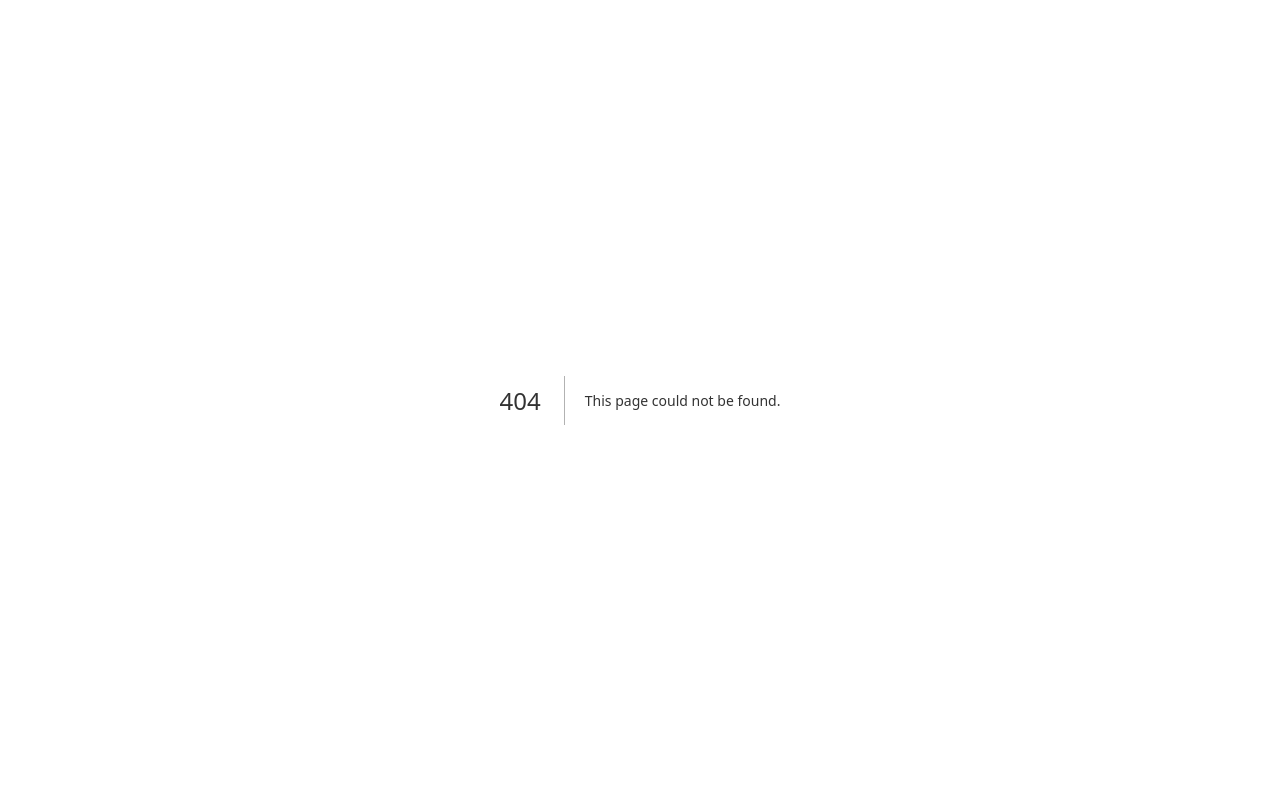
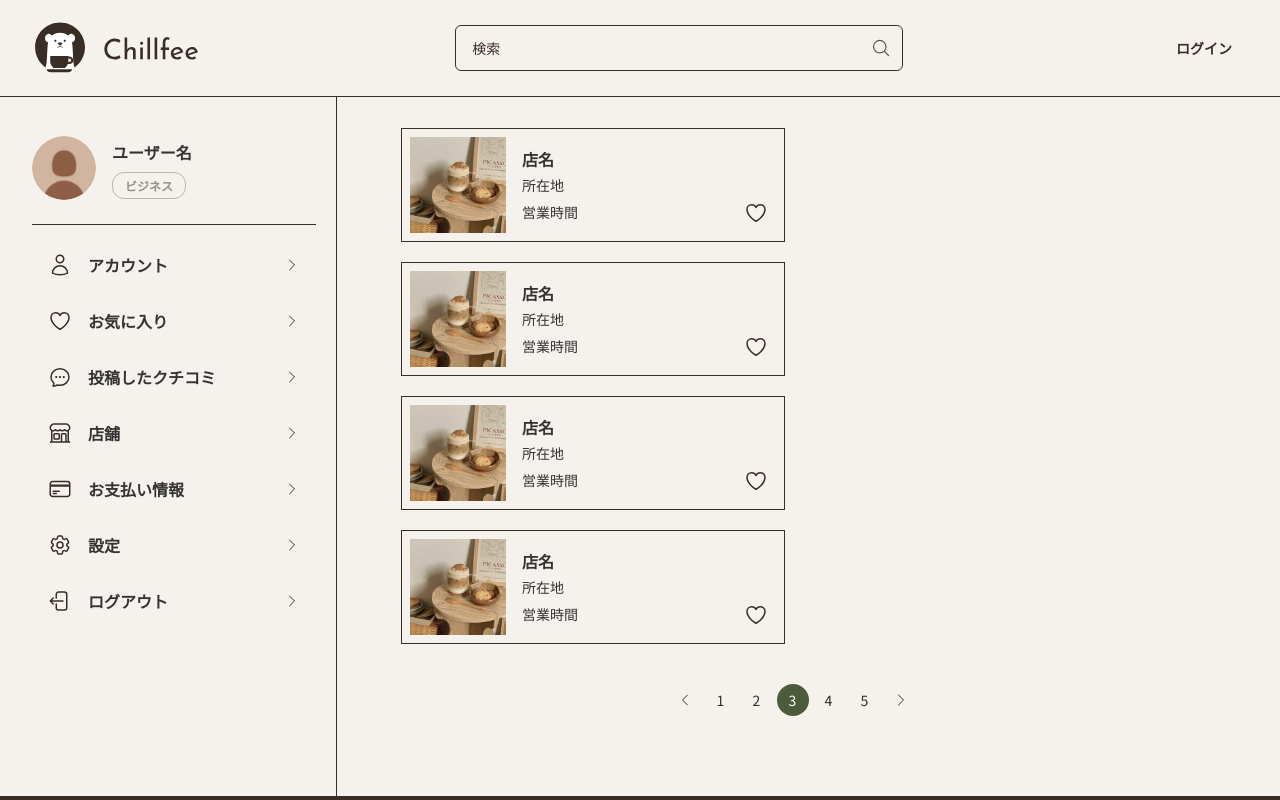
Before and after one commit to mitamam/chillfee, a Next.js app: page /mypage/bookmarks in a window 1280 px wide. Before the commit this address had no page. Shown: the top 800 px of the page. Built offline with nearby package versions, Linux system fonts and the light colour scheme.

Commit message:
Add user bookmark page and change the word タスク to Todo

```diff
--- a/app/cafes/[cafe_id]/news/[news_id]/page.tsx
+++ b/app/cafes/[cafe_id]/news/[news_id]/page.tsx
@@ -5,7 +5,7 @@ import Image from 'next/image'
 import Header from '@/components/header'
 import Footer from '@/components/footer'
 
-// タスク：実装時削除
+// Todo：実装時削除
 import TestImage from '@/public/45f7044d45f7155c58f5aede2eddc83e.jpg'
 
 // pと画像の間は基本16pxでmd以上で24px
--- a/app/cafes/[cafe_id]/news/page.tsx
+++ b/app/cafes/[cafe_id]/news/page.tsx
@@ -7,7 +7,7 @@ import Header from '@/components/header'
 import Footer from '@/components/footer'
 import Pagination from '@/components/pagination'
 
-// タスク：実装時削除
+// Todo：実装時削除
 import Thumbnail from '@/public/45f7044d45f7155c58f5aede2eddc83e.jpg'
 
 export default function Page() {
--- /dev/null
+++ b/app/mypage/bookmarks/page.tsx
@@ -0,0 +1,48 @@
+'use client'
+
+import Image from 'next/image'
+import Link from 'next/link'
+
+import UserMenu from '@/components/user-menu'
+import BackButton from '@/components/back-button'
+import Pagination from '@/components/pagination'
+import FavoriteButton from '@/components/favorite-button'
+
+// Todo：実装時削除
+import Thumbnail from '@/public/45f7044d45f7155c58f5aede2eddc83e.jpg'
+
+export default function Page() {
+  return (
+    <div className="mx-auto max-w-7xl px-5 lg:px-8 pt-24">
+      <div className="flex flex-col justify-center md:justify-between md:flex-row">
+        {/* right menu */}
+        <UserMenu className="md:w-1/4 hidden md:block"></UserMenu>
+        {/* left contents */}
+        <div className="w-full md:border-l pb-8 sm:pb-14 lg:pb-20 md:px-16 border-accent2 md:w-3/4">
+          <BackButton className="my-6 absolute"></BackButton>
+          <h1 className="my-5 text-lg font-bold md:hidden text-center">お気に入り</h1>
+          <ul className="mt-4 md:mt-8 mb-10 flex flex-col lg:flex-row flex-wrap items-center justify-between gap-4 lg:gap-y-5">
+            {Array.from({length: 4}, (_, index) => (
+              <li
+                key={index}
+                className="border border-accent2 w-full lg:max-w-[49%] max-w-md p-2 flex gap-4 justify-start items-center relative top-0 left-0"
+              >
+                <Link href="/cafes/1" className="absolute inset-0 z-10"></Link>
+                <div className="relative overflow-hidden w-24 pt-24 ">
+                  <Image src={Thumbnail} alt="" layout="fill" objectFit="cover" />
+                </div>
+                <div>
+                  <h2 className="text-base font-bold mb-1">店名</h2>
+                  <p className="text-sm mb-1">所在地</p>
+                  <span className="text-sm">営業時間</span>
+                </div>
+                <FavoriteButton className="absolute bottom-4 right-4 w-6 h-6"></FavoriteButton>
+              </li>
+            ))}
+          </ul>
+          <Pagination></Pagination>
+        </div>
+      </div>
+    </div>
+  )
+}
--- a/components/favorite-button.tsx
+++ b/components/favorite-button.tsx
@@ -1,6 +1,6 @@
 import {useState} from 'react'
 
-import {BookmarkIcon} from '@heroicons/react/24/outline'
+import {HeartIcon} from '@heroicons/react/24/outline'
 
 export default function FavoriteButton({className = ''}) {
   const [isFavorite, setIsFavorite] = useState(false)
@@ -12,11 +12,11 @@ export default function FavoriteButton({className = ''}) {
   return (
     <>
       <button type="button" className={`z-10 w-5 h-5 ${className}`} onClick={handleClick}>
-        <BookmarkIcon
+        <HeartIcon
           className={`transition ease-in-out duration-100 ${isFavorite ? 'fill-accent' : 'fill-transparent'} ${
             isFavorite ? 'text-accent' : 'text-accent2'
           }`}
-        ></BookmarkIcon>
+        ></HeartIcon>
       </button>
     </>
   )
```
Also changed, not shown: app/cafes/[cafe_id]/review/[review_id]/edit/page.tsx (+4 -4 lines), app/cafes/[cafe_id]/review/create/page.tsx (+4 -4 lines), app/mypage/review/[review_id]/edit/page.tsx (+4 -4 lines).
